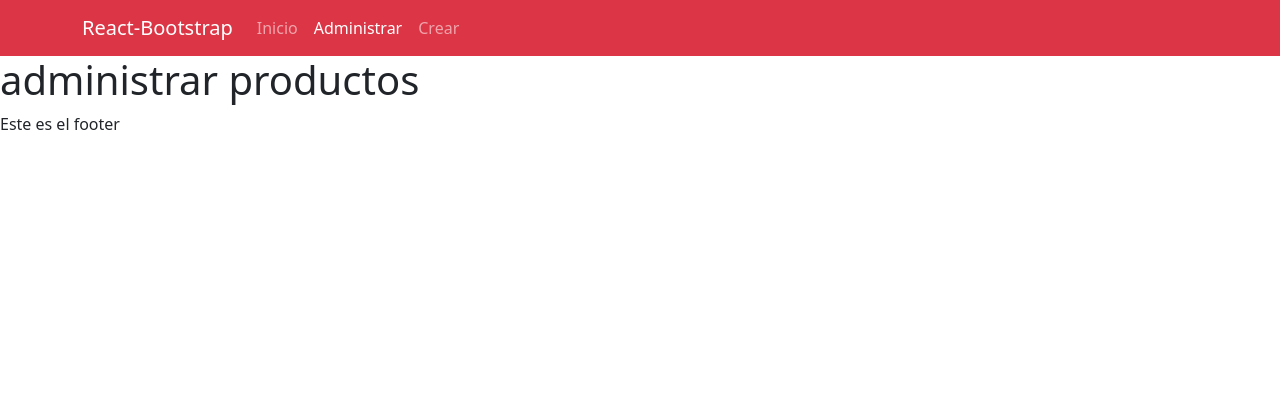
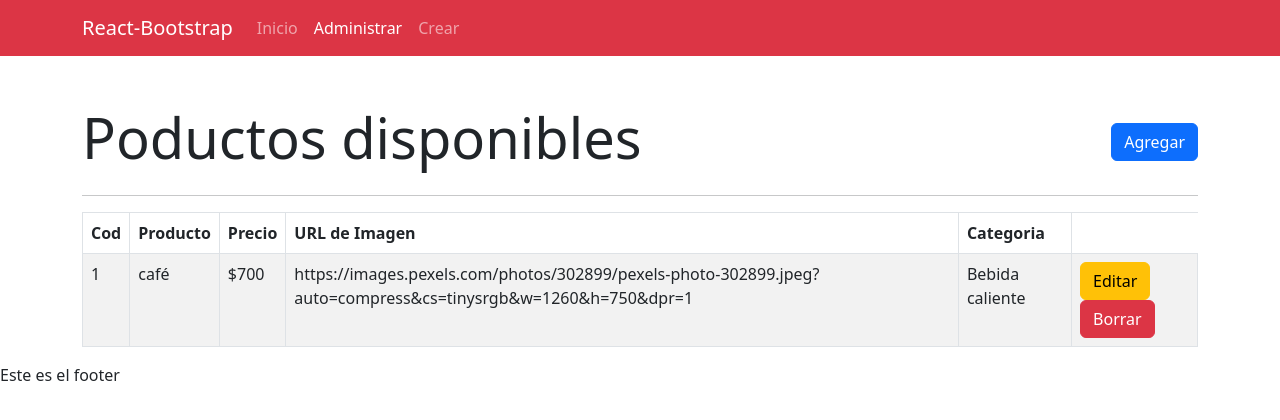
Before and after one commit to nicolasandr/CRUD-Cafeteria-React, a React (Create React App) app: page /administrar in a window 1280 px wide. Shown: the top 420 px of the page. Built offline with nearby package versions, Linux system fonts and the light colour scheme.

Commit message:
se agrego el maquetado de la pagina para administrar los productos

```diff
--- a/src/components/views/AdministrarProductos.js
+++ b/src/components/views/AdministrarProductos.js
@@ -1,11 +1,32 @@
-import React from 'react';
+import React from "react";
+import { Table, Button } from "react-bootstrap";
+import ItemProducto from "./ItemProducto";
+const AdministrarProductos = () => {
+  return (
+    <section className="container">
+      <div className="d-flex justify-content-between align-items-center mt-5">
+        <h1 className="display-4 ">Poductos disponibles</h1>
+        <Button variant="primary">Agregar</Button>
+      </div>
 
-const AdministrarProductos = () => {
-    return (
-        <div>
-            <h1>administrar productos</h1>
-        </div>
-    );
+      <hr />
+      <Table responsive striped bordered hover>
+        <thead>
+          <tr>
+            <th>Cod</th>
+            <th>Producto</th>
+            <th>Precio</th>
+            <th>URL de Imagen</th>
+            <th>Categoria</th>
+          </tr>
+        </thead>
+        <tbody>
+          {/* aqui tengo que hacer un map */}
+          <ItemProducto></ItemProducto>
+        </tbody>
+      </Table>
+    </section>
+  );
 };
 
 export default AdministrarProductos;
--- /dev/null
+++ b/src/components/views/ItemProducto.js
@@ -0,0 +1,22 @@
+import React from "react";
+import { Button } from "react-bootstrap";
+
+const ItemProducto = () => {
+  return (
+    <tr>
+      <td>1</td>
+      <td>café</td>
+      <td>$700</td>
+      <td>
+        https://images.pexels.com/photos/302899/pexels-photo-302899.jpeg?auto=compress&cs=tinysrgb&w=1260&h=750&dpr=1
+      </td>
+      <td>Bebida caliente</td>
+      <td>
+        <Button variant="warning">Editar</Button>
+        <Button variant="danger">Borrar</Button>
+      </td>
+    </tr>
+  );
+};
+
+export default ItemProducto;
```
